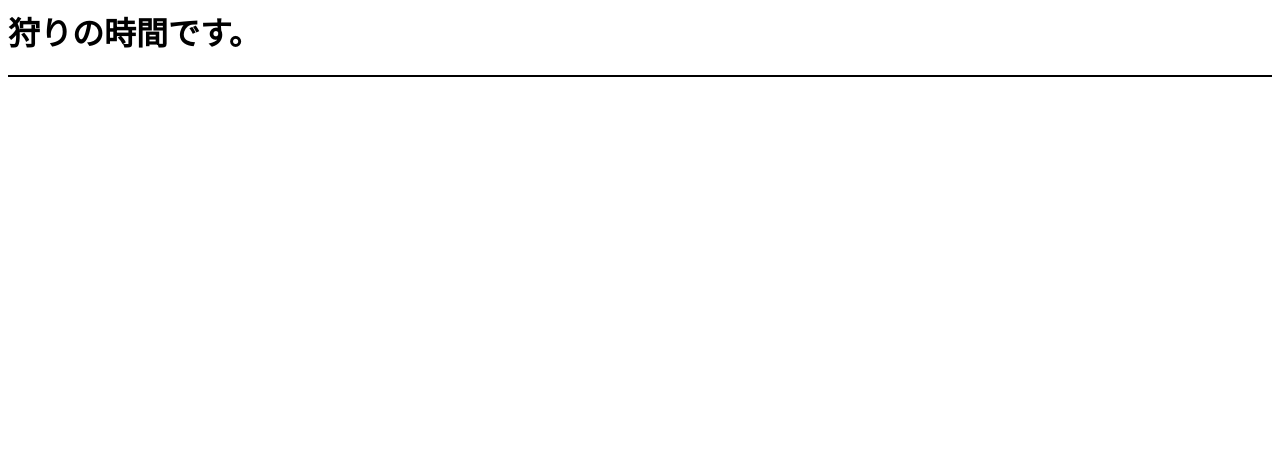
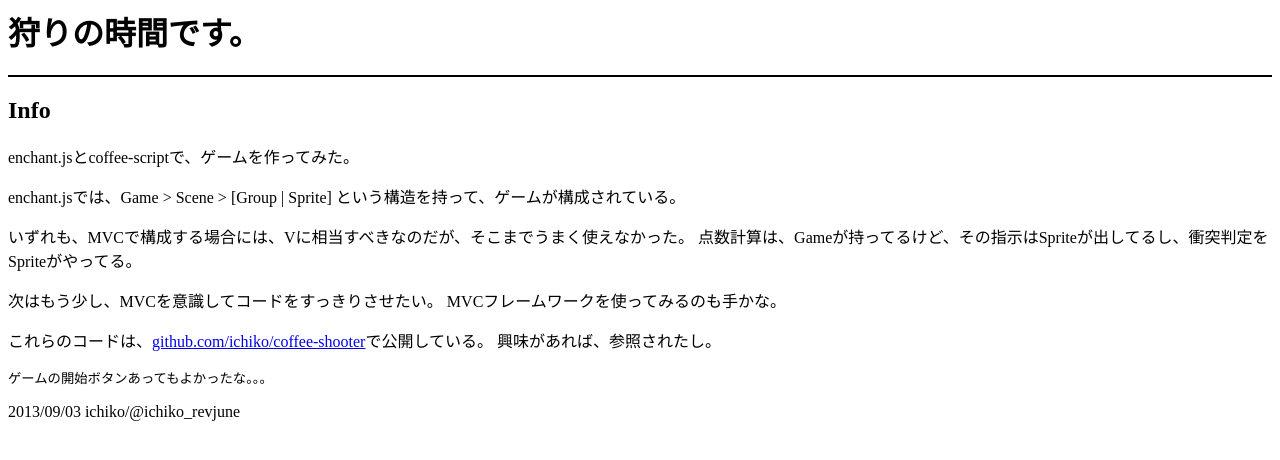
Before and after one commit to ichiko/coffee-shooter, a website: page index.html in a window 1280 px wide. Drawn offline with Linux system fonts and the light colour scheme.

Commit message:
説明文を追加した

```diff
--- a/index.html
+++ b/index.html
@@ -17,5 +17,30 @@
 <body>
 <h1>狩りの時間です。</h1>
 <div id="enchant-stage"></div>
+<div id="details">
+	<h2>Info</h2>
+	<p>enchant.jsとcoffee-scriptで、ゲームを作ってみた。</p>
+	<p>
+		enchant.jsでは、Game &gt; Scene &gt; [Group | Sprite] という構造を持って、ゲームが構成されている。
+	</p>
+	<p>
+		いずれも、MVCで構成する場合には、Vに相当すべきなのだが、そこまでうまく使えなかった。
+		点数計算は、Gameが持ってるけど、その指示はSpriteが出してるし、衝突判定をSpriteがやってる。
+	</p>
+	<p>
+		次はもう少し、MVCを意識してコードをすっきりさせたい。
+		MVCフレームワークを使ってみるのも手かな。
+	</p>
+	<p>
+		これらのコードは、<a href="https://github.com/ichiko/coffee-shooter" target="_blank">github.com/ichiko/coffee-shooter</a>で公開している。
+		興味があれば、参照されたし。
+	</p>
+	<p><small>
+		ゲームの開始ボタンあってもよかったな。。。
+	</small></p>
+</div>
+<div id="footer">
+	<p>2013/09/03  ichiko/@ichiko_revjune</p>
+</div>
 </body>
 </html>
```
